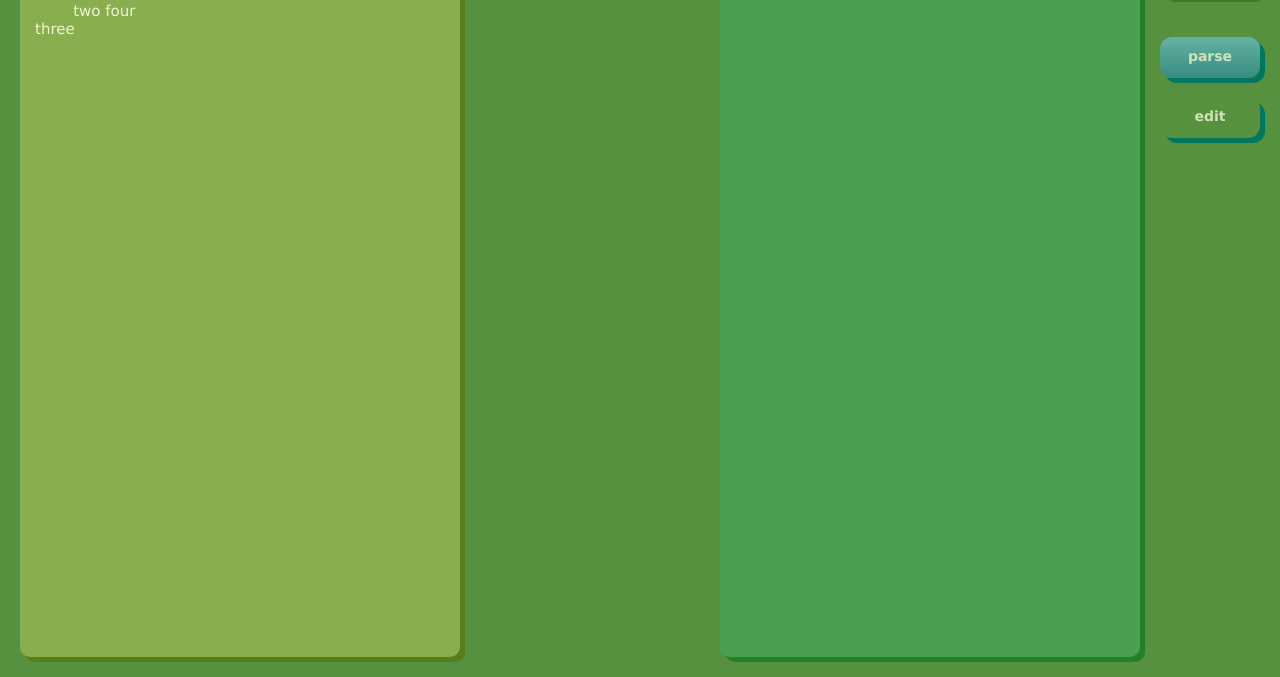
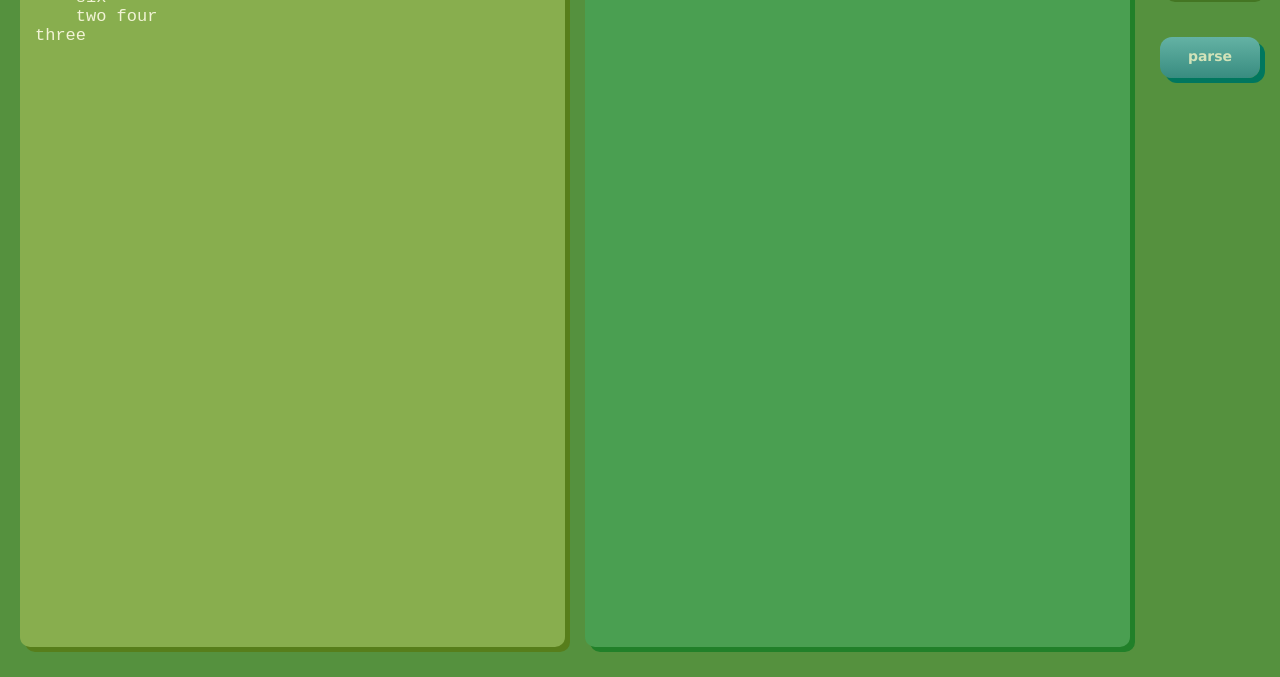
Before and after one commit to xzzulz/spectrum, a plain HTML site: page index.html in a window 1280 px wide. Shown: the part 123-800 px from the top of the page. Drawn offline with nearby package versions, Linux system fonts and the light colour scheme.

Commit message:
resize main panels with javascript

```diff
--- a/index.html
+++ b/index.html
@@ -34,15 +34,14 @@
 
 	<div id="parse_button">parse</div>
 
-	<div id="edit_button">edit</div>
+
+	<div id="panel_box">
+		<div id="ink_box" contenteditable="true" spellcheck='false'></div>
+
+		<div id="bits_box"></div>
+	</div>
 
 
-	<div id="ink_box" contenteditable="true" spellcheck='false'></div>
-
-
-	<div id="bits_box">
-
-	</div>
 
 
 
--- a/ink/edit.js
+++ b/ink/edit.js
@@ -1,7 +1,12 @@
-var edit = {}
+// micro text editor
+var edit = function() {
+
+	// public
+	var pub = {}
 
 
-edit.source = ''
+
+	var source = ''
 	+ 'one\n'
 	+ 'two three\n'
 	+ 'one four\n'
@@ -12,21 +17,52 @@ edit.source = ''
 
 
 
-edit.ini = function() {
+	pub.ini = function() {
 
 		// set some source code
-	$('#ink_box').html(  ini.source  );
+		$('#ink_box').html(  source  );
 
 		// handle key press
-	$('#ink_box').keydown( edit.keypress )
+		$('#ink_box').keydown( keypress )
+
+		document.execCommand("enableObjectResizing", false, false);
+
+
+		getViewSize()
+		resize_panels()
+	}
+
+
+	var view = { width: 0, height: 0 }
+
+
+	var getViewSize = function() {
+
+		view.width = $( window ).width();
+		view.height = $( window ).height();
 
 	}
 
 
+	var resize_panels = function() {
+
+		var panel_width = Math.round( (view.width - 90 - 120 ) / 2 )
+
+		$('#ink_box').css( 'width', panel_width - 20  )
+		$('#bits_box').css( 'width', panel_width  )
+
+
+		var panel_height = Math.round( view.height - 60 )
+
+		$('#ink_box').css( 'height', panel_height - 20  )
+		$('#bits_box').css( 'height', panel_height  )
+
+	}
+
 
 	// if tab is pressed, prevent jumping to next
 	// element. instead, insert tab character
-edit.keypress = function( e ) {
+	var keypress = function( e ) {
 
 
 		if( e.keyCode != 9 ) return
@@ -52,37 +88,5 @@ edit.keypress = function( e ) {
 
 
 
-
-
-edit.action = function( e ) {
-
-	console.log('action')
-
-	getCaretPosition()
-
-
-}
-
-
-/*
-edit.nl_to_div = function( text ) {
-
-	var rgx = /(.*)\n/g
-	var from, to, res
-
-	while(  res = rgx.exec( text )  ) {
-		from = res.index	// first char
-		to = rgx.lastIndex	// char after last char
-
-		prev = text.substring( 0, from )
-		post = text.substring( to )
-
-		text = prev + '<div>' + res[1] + '</div>' + post
-
-		rgx.lastIndex += 10
-
-	}
-
-	return text
-}
-*/
+	return pub
+}()
--- a/ink/ini.js
+++ b/ink/ini.js
@@ -14,21 +14,19 @@ ini.source = ''
 
 ini.start = function() {
 
-	// set some source code
-	//$('#ink_box').html( ini.source );
+	// init the micro text editor
 	edit.ini()
 
 	// conect parse button
 	$('#parse_button').click( ini.parse );
 
-	// conect edit button
-	$('#edit_button').click( edit.action );
 
 }
 $( window ).load( ini.start )
 
 
-
+// function to parse the source code
+// will be called on parse button click
 ini.parse = function() {
 
 	var source = $('#ink_box').val();
--- a/ink/ink.css
+++ b/ink/ink.css
@@ -27,11 +27,10 @@ h1 {
 
 
 #ink_box {
-	position: absolute;
-	left: 20px;
-	top: 20px;
-	bottom: 20px;
-	width: 410px;
+	float: left;
+	width: 180px;
+	height: 180px;
+	margin: 20px 0px 20px 20px;
 	overflow: auto;
 	background-color: #88ae4e;
 	padding: 15px;
@@ -39,21 +38,33 @@ h1 {
 	border-radius: 10px;
 	box-shadow: #577e1b 5px 5px 0px;
 	color: #f1f3d5;
+	font: 17px "Ubuntu Mono", Monospace, Verdana, sans-serif;
 	white-space: pre-wrap;
+	-moz-tab-size: 4;
+    -o-tab-size: 4;
+    tab-size: 4;
 }
 #ink_box:focus {
 	outline: 0px none transparent;
 }
 
+#panel_box {
+	position: absolute;
+	top: 0px;
+	left: 0px;
+	right: 120px;
+	bottom: 0px;
+
+}
+
 #bits_box {
-	position: absolute;
-	right: 140px;
-	top: 20px;
-	bottom: 20px;
-	width: 410px;
+	float: left;
+	width: 200px;
+	height: 200px;
+	margin: 20px;
+	padding: 5px;
 	overflow: auto;
 	background-color: #4a9f51;
-	padding: 5px;
 	border-radius: 10px;
 	box-shadow: #218029 5px 5px 0px;
 	color: #c7e5a2;
```
Lines whose indentation alone changed are shown as unchanged.
